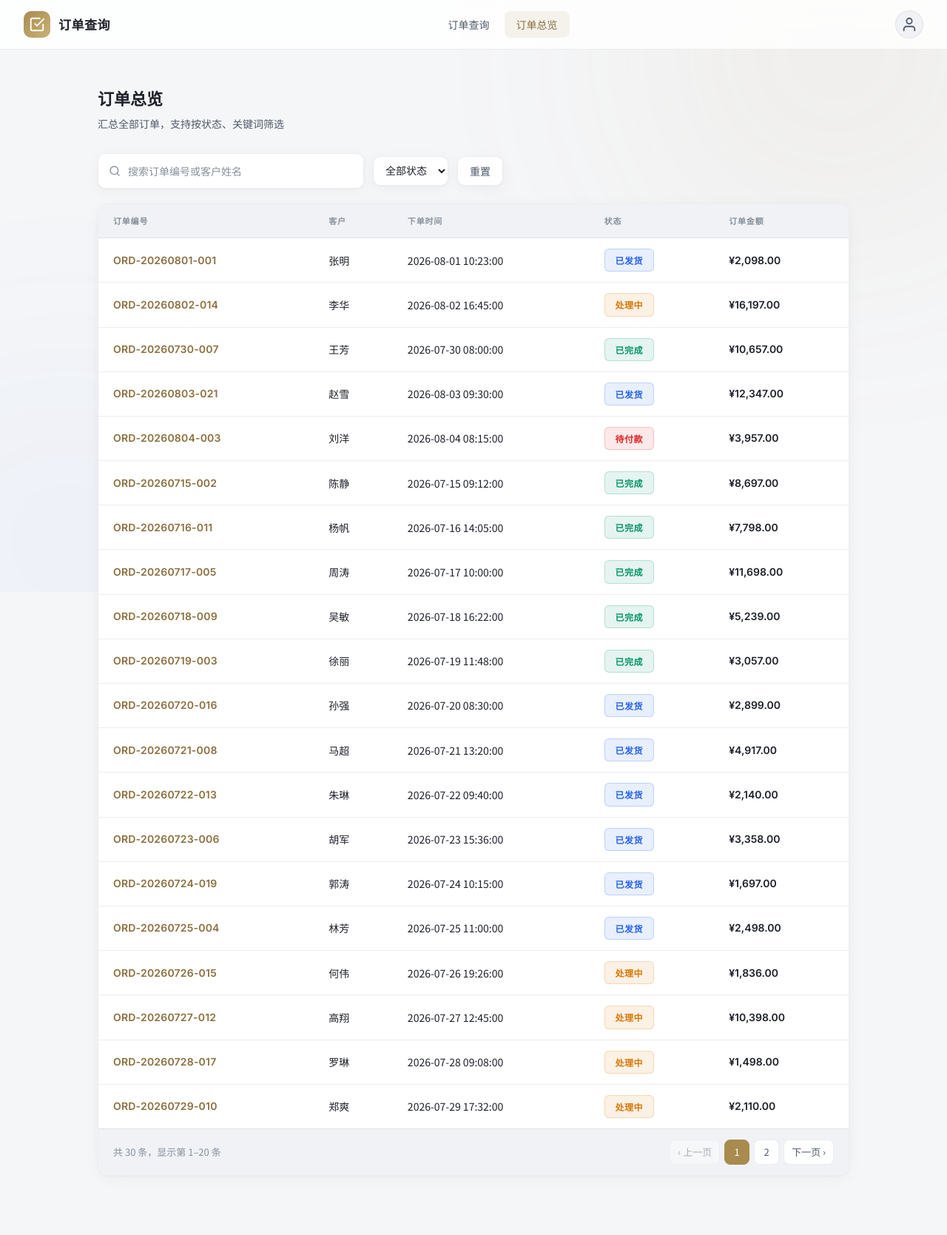
After one commit to cnkiddlin/order-management, a Flask app: page /orders in a window 1280 px wide. The commit adds this page. Shown: the whole page at 74% size. Run offline with Flask 3, Linux system fonts and the light colour scheme.

Commit message:
feat: 新增订单总览页面 (#1)
- 新增 GET /orders 路由，渲染订单总览页面 (orders.html)
- 新增 GET /api/orders 接口，支持按状态、关键词筛选及分页
- 新增 templates/orders.html：订单列表表格、筛选栏、分页控件
- 更新 templates/index.html：顶栏增加「订单总览」导航链接
- 更新 static/style.css：新增导航链接、筛选栏、订单表格及分页样式
- 更新 tests/test_app.py：新增 5 个订单总览相关测试用例

Closes #1

```diff
--- a/app.py
+++ b/app.py
@@ -36,12 +36,48 @@ def index():
     return render_template("index.html")
 
 
+@app.route("/orders")
+def orders_page():
+    return render_template("orders.html")
+
+
 @app.route("/api/order/<order_id>")
 def api_get_order(order_id):
     order = find_order(order_id)
     if order is None:
         return jsonify({"success": False, "message": "未找到该订单"}), 404
     return jsonify({"success": True, "data": order})
+
+
+@app.route("/api/orders")
+def api_list_orders():
+    orders = load_orders()
+    status_filter = (request.args.get("status") or "").strip()
+    keyword = (request.args.get("q") or "").strip().lower()
+    if status_filter:
+        orders = [o for o in orders if o.get("status") == status_filter]
+    if keyword:
+        orders = [
+            o for o in orders
+            if keyword in o.get("order_id", "").lower()
+            or keyword in o.get("customer", {}).get("name", "").lower()
+        ]
+    page = max(int(request.args.get("page", 1)), 1)
+    page_size = max(min(int(request.args.get("page_size", 20)), 100), 1)
+    total = len(orders)
+    start = (page - 1) * page_size
+    page_data = orders[start: start + page_size]
+    result = [
+        {
+            "order_id": o["order_id"],
+            "status": o["status"],
+            "total": o["total"],
+            "customer_name": o.get("customer", {}).get("name", ""),
+            "created_at": o.get("created_at", ""),
+        }
+        for o in page_data
+    ]
+    return jsonify({"success": True, "data": result, "total": total, "page": page, "page_size": page_size})
 
 
 @app.route("/api/orders/suggest")
--- a/static/style.css
+++ b/static/style.css
@@ -116,6 +116,33 @@ body {
   font-weight: 600;
   letter-spacing: 0.5px;
   color: var(--text-primary);
+}
+
+/* Top nav links */
+.topbar-nav {
+  display: flex;
+  align-items: center;
+  gap: 4px;
+}
+
+.nav-link {
+  padding: 7px 16px;
+  border-radius: 8px;
+  font-size: 14px;
+  font-weight: 500;
+  color: var(--text-secondary);
+  text-decoration: none;
+  transition: background 0.2s ease, color 0.2s ease;
+}
+
+.nav-link:hover {
+  background: var(--bg-soft);
+  color: var(--text-primary);
+}
+
+.nav-link.nav-link-active {
+  background: var(--accent-soft);
+  color: var(--accent-strong);
 }
 
 .user-icon {
@@ -725,3 +752,239 @@ body {
     justify-content: center;
   }
 }
+
+/* =============================
+   Orders overview page
+   ============================= */
+
+/* Filter bar */
+.filter-bar {
+  display: flex;
+  align-items: center;
+  flex-wrap: wrap;
+  gap: 12px;
+  margin-bottom: 20px;
+}
+
+.filter-input-wrap {
+  display: flex;
+  align-items: center;
+  flex: 1;
+  min-width: 200px;
+  max-width: 360px;
+  background: var(--bg-card);
+  border: 1px solid var(--border-color);
+  border-radius: 10px;
+  padding: 4px 4px 4px 14px;
+  transition: all 0.25s ease;
+  box-shadow: var(--shadow-card);
+}
+
+.filter-input-wrap:focus-within {
+  border-color: rgba(169, 139, 79, 0.45);
+  box-shadow: 0 0 0 3px var(--accent-soft), var(--shadow-card);
+}
+
+.filter-input-wrap input {
+  flex: 1;
+  background: transparent;
+  border: none;
+  outline: none;
+  color: var(--text-primary);
+  font-size: 14px;
+  font-family: inherit;
+  padding: 9px 10px;
+}
+
+.filter-input-wrap input::placeholder {
+  color: var(--text-muted);
+}
+
+.filter-select {
+  height: 40px;
+  padding: 0 12px;
+  border: 1px solid var(--border-color);
+  border-radius: 10px;
+  background: var(--bg-card);
+  color: var(--text-primary);
+  font-size: 14px;
+  font-family: inherit;
+  outline: none;
+  cursor: pointer;
+  box-shadow: var(--shadow-card);
+  transition: border-color 0.2s ease, box-shadow 0.2s ease;
+}
+
+.filter-select:focus {
+  border-color: rgba(169, 139, 79, 0.45);
+  box-shadow: 0 0 0 3px var(--accent-soft);
+}
+
+.filter-clear-btn {
+  height: 40px;
+  padding: 0 16px;
+  background: var(--bg-card);
+  color: var(--text-secondary);
+  border: 1px solid var(--border-color);
+  border-radius: 10px;
+  font-size: 14px;
+  font-family: inherit;
+  cursor: pointer;
+  box-shadow: var(--shadow-card);
+  transition: background 0.2s ease, color 0.2s ease;
+}
+
+.filter-clear-btn:hover {
+  background: var(--bg-soft);
+  color: var(--text-primary);
+}
+
+/* Orders table card */
+.orders-card {
+  background: var(--bg-card);
+  border: 1px solid var(--border-color);
+  border-radius: var(--radius);
+  overflow: hidden;
+  box-shadow: var(--shadow-card);
+}
+
+.orders-table-wrap {
+  overflow-x: auto;
+}
+
+.orders-table {
+  width: 100%;
+  border-collapse: collapse;
+}
+
+.orders-table thead th {
+  padding: 14px 20px;
+  text-align: left;
+  font-size: 11px;
+  font-weight: 600;
+  text-transform: uppercase;
+  letter-spacing: 0.8px;
+  color: var(--text-muted);
+  background: var(--bg-soft);
+  border-bottom: 1px solid var(--border-color);
+  white-space: nowrap;
+}
+
+.orders-table tbody tr {
+  transition: background 0.15s ease;
+}
+
+.orders-table tbody tr:hover {
+  background: var(--bg-card-hover);
+}
+
+.orders-table tbody td {
+  padding: 14px 20px;
+  font-size: 14px;
+  color: var(--text-primary);
+  border-bottom: 1px solid var(--border-color);
+  white-space: nowrap;
+}
+
+.orders-table tbody tr:last-child td {
+  border-bottom: none;
+}
+
+.orders-table .col-id {
+  font-family: 'Inter', monospace;
+  font-weight: 600;
+  letter-spacing: 0.2px;
+}
+
+.orders-table .col-id a {
+  color: var(--accent-strong);
+  text-decoration: none;
+}
+
+.orders-table .col-id a:hover {
+  text-decoration: underline;
+}
+
+.orders-table .col-amount {
+  font-weight: 600;
+  font-family: 'Inter', sans-serif;
+  color: var(--text-primary);
+}
+
+/* Empty table state */
+.table-empty {
+  padding: 60px 20px;
+  text-align: center;
+  color: var(--text-muted);
+  font-size: 14px;
+}
+
+/* Pagination */
+.pagination-bar {
+  display: flex;
+  align-items: center;
+  justify-content: space-between;
+  padding: 14px 20px;
+  border-top: 1px solid var(--border-color);
+  background: var(--bg-soft);
+  flex-wrap: wrap;
+  gap: 10px;
+}
+
+.pagination-info {
+  font-size: 13px;
+  color: var(--text-muted);
+}
+
+.pagination-btns {
+  display: flex;
+  gap: 6px;
+}
+
+.page-btn {
+  height: 34px;
+  min-width: 34px;
+  padding: 0 10px;
+  background: var(--bg-card);
+  border: 1px solid var(--border-color);
+  border-radius: 8px;
+  font-size: 13px;
+  font-family: inherit;
+  color: var(--text-secondary);
+  cursor: pointer;
+  transition: all 0.2s ease;
+}
+
+.page-btn:hover:not(:disabled) {
+  background: var(--accent-soft);
+  color: var(--accent-strong);
+  border-color: rgba(169, 139, 79, 0.3);
+}
+
+.page-btn:disabled {
+  opacity: 0.45;
+  cursor: not-allowed;
+}
+
+.page-btn.active {
+  background: var(--accent);
+  color: #fff;
+  border-color: var(--accent);
+}
+
+/* Page header */
+.page-header {
+  margin-bottom: 28px;
+}
+
+.page-header h1 {
+  font-size: 22px;
+  font-weight: 700;
+  color: var(--text-primary);
+  margin-bottom: 6px;
+}
+
+.page-header p {
+  font-size: 14px;
+  color: var(--text-secondary);
+}
--- a/templates/index.html
+++ b/templates/index.html
@@ -26,6 +26,10 @@
         </div>
         <span class="brand-name">订单查询</span>
       </div>
+      <nav class="topbar-nav">
+        <a href="/" class="nav-link nav-link-active">订单查询</a>
+        <a href="/orders" class="nav-link">订单总览</a>
+      </nav>
       <div class="user-icon" title="用户">
         <svg width="22" height="22" viewBox="0 0 24 24" fill="none" stroke="currentColor" stroke-width="2" stroke-linecap="round" stroke-linejoin="round">
           <path d="M20 21v-2a4 4 0 0 0-4-4H8a4 4 0 0 0-4 4v2"/>
--- /dev/null
+++ b/templates/orders.html
@@ -0,0 +1,202 @@
+<!DOCTYPE html>
+<html lang="zh-CN">
+<head>
+  <meta charset="UTF-8">
+  <meta name="viewport" content="width=device-width, initial-scale=1.0">
+  <title>订单总览 - 订单查询系统</title>
+  <link rel="preconnect" href="https://fonts.googleapis.com">
+  <link rel="preconnect" href="https://fonts.gstatic.com" crossorigin>
+  <link href="https://fonts.googleapis.com/css2?family=Noto+Sans+SC:wght@300;400;500;700&family=Inter:wght@300;400;500;600;700&display=swap" rel="stylesheet">
+  <link rel="stylesheet" href="/static/style.css">
+</head>
+<body>
+  <div class="bg-decoration">
+    <div class="glow glow-1"></div>
+    <div class="glow glow-2"></div>
+  </div>
+
+  <header class="topbar">
+    <div class="topbar-inner">
+      <div class="brand">
+        <div class="brand-icon">
+          <svg width="22" height="22" viewBox="0 0 24 24" fill="none" stroke="currentColor" stroke-width="2" stroke-linecap="round" stroke-linejoin="round">
+            <path d="M9 11l3 3L22 4"/>
+            <path d="M21 12v7a2 2 0 0 1-2 2H5a2 2 0 0 1-2-2V5a2 2 0 0 1 2-2h11"/>
+          </svg>
+        </div>
+        <span class="brand-name">订单查询</span>
+      </div>
+      <nav class="topbar-nav">
+        <a href="/" class="nav-link">订单查询</a>
+        <a href="/orders" class="nav-link nav-link-active">订单总览</a>
+      </nav>
+      <div class="user-icon" title="用户">
+        <svg width="22" height="22" viewBox="0 0 24 24" fill="none" stroke="currentColor" stroke-width="2" stroke-linecap="round" stroke-linejoin="round">
+          <path d="M20 21v-2a4 4 0 0 0-4-4H8a4 4 0 0 0-4 4v2"/>
+          <circle cx="12" cy="7" r="4"/>
+        </svg>
+      </div>
+    </div>
+  </header>
+
+  <main class="main-content">
+    <div class="page-header">
+      <h1>订单总览</h1>
+      <p>汇总全部订单，支持按状态、关键词筛选</p>
+    </div>
+
+    <!-- Filter bar -->
+    <div class="filter-bar">
+      <div class="filter-input-wrap">
+        <svg width="16" height="16" viewBox="0 0 24 24" fill="none" stroke="currentColor" stroke-width="2" stroke-linecap="round" stroke-linejoin="round" style="color:var(--text-muted);flex-shrink:0">
+          <circle cx="11" cy="11" r="8"/><path d="m21 21-4.3-4.3"/>
+        </svg>
+        <input id="keywordInput" type="text" placeholder="搜索订单编号或客户姓名" autocomplete="off">
+      </div>
+      <select id="statusSelect" class="filter-select">
+        <option value="">全部状态</option>
+        <option value="待付款">待付款</option>
+        <option value="处理中">处理中</option>
+        <option value="已发货">已发货</option>
+        <option value="已完成">已完成</option>
+      </select>
+      <button id="clearBtn" class="filter-clear-btn">重置</button>
+    </div>
+
+    <!-- Orders table card -->
+    <div class="orders-card">
+      <div class="orders-table-wrap">
+        <table class="orders-table">
+          <thead>
+            <tr>
+              <th>订单编号</th>
+              <th>客户</th>
+              <th>下单时间</th>
+              <th>状态</th>
+              <th>订单金额</th>
+            </tr>
+          </thead>
+          <tbody id="ordersTableBody">
+            <tr><td colspan="5" class="table-empty">加载中…</td></tr>
+          </tbody>
+        </table>
+      </div>
+      <div class="pagination-bar">
+        <span class="pagination-info" id="paginationInfo"></span>
+        <div class="pagination-btns" id="paginationBtns"></div>
+      </div>
+    </div>
+  </main>
+
+  <script>
+    const STATUS_MAP = {
+      '已发货': 'status-shipped',
+      '处理中': 'status-processing',
+      '已完成': 'status-complete',
+      '待付款': 'status-pending'
+    };
+
+    const keywordInput = document.getElementById('keywordInput');
+    const statusSelect = document.getElementById('statusSelect');
+    const clearBtn = document.getElementById('clearBtn');
+    const tableBody = document.getElementById('ordersTableBody');
+    const paginationInfo = document.getElementById('paginationInfo');
+    const paginationBtns = document.getElementById('paginationBtns');
+
+    let currentPage = 1;
+    const PAGE_SIZE = 20;
+    let debounceTimer = null;
+
+    function fmtCurrency(n) {
+      return '¥' + Number(n).toLocaleString('zh-CN', { minimumFractionDigits: 2, maximumFractionDigits: 2 });
+    }
+
+    function renderTable(orders) {
+      if (!orders.length) {
+        tableBody.innerHTML = '<tr><td colspan="5" class="table-empty">未找到符合条件的订单</td></tr>';
+        return;
+      }
+      tableBody.innerHTML = orders.map(function(o) {
+        var cls = STATUS_MAP[o.status] || 'status-default';
+        return '<tr>' +
+          '<td class="col-id"><a href="/?q=' + encodeURIComponent(o.order_id) + '">' + o.order_id + '</a></td>' +
+          '<td>' + (o.customer_name || '—') + '</td>' +
+          '<td>' + (o.created_at || '—') + '</td>' +
+          '<td><span class="status-badge ' + cls + '">' + o.status + '</span></td>' +
+          '<td class="col-amount">' + fmtCurrency(o.total) + '</td>' +
+          '</tr>';
+      }).join('');
+    }
+
+    function renderPagination(total, page, pageSize) {
+      var totalPages = Math.max(Math.ceil(total / pageSize), 1);
+      var start = (page - 1) * pageSize + 1;
+      var end = Math.min(page * pageSize, total);
+      paginationInfo.textContent = '共 ' + total + ' 条，显示第 ' + start + '–' + end + ' 条';
+
+      var btns = '';
+      btns += '<button class="page-btn" id="prevBtn" ' + (page <= 1 ? 'disabled' : '') + '>‹ 上一页</button>';
+      var rangeStart = Math.max(1, page - 2);
+      var rangeEnd = Math.min(totalPages, page + 2);
+      for (var p = rangeStart; p <= rangeEnd; p++) {
+        btns += '<button class="page-btn' + (p === page ? ' active' : '') + '" data-page="' + p + '">' + p + '</button>';
+      }
+      btns += '<button class="page-btn" id="nextBtn" ' + (page >= totalPages ? 'disabled' : '') + '>下一页 ›</button>';
+      paginationBtns.innerHTML = btns;
+
+      paginationBtns.querySelectorAll('[data-page]').forEach(function(btn) {
+        btn.addEventListener('click', function() { loadPage(parseInt(btn.getAttribute('data-page'))); });
+      });
+      var prev = paginationBtns.querySelector('#prevBtn');
+      var next = paginationBtns.querySelector('#nextBtn');
+      if (prev) prev.addEventListener('click', function() { loadPage(page - 1); });
+      if (next) next.addEventListener('click', function() { loadPage(page + 1); });
+    }
+
+    async function loadPage(page) {
+      currentPage = page;
+      var q = keywordInput.value.trim();
+      var status = statusSelect.value;
+      var url = '/api/orders?page=' + page + '&page_size=' + PAGE_SIZE;
+      if (q) url += '&q=' + encodeURIComponent(q);
+      if (status) url += '&status=' + encodeURIComponent(status);
+
+      tableBody.innerHTML = '<tr><td colspan="5" class="table-empty">加载中…</td></tr>';
+      try {
+        var res = await fetch(url);
+        var data = await res.json();
+        if (data.success) {
+          renderTable(data.data);
+          renderPagination(data.total, data.page, data.page_size);
+        } else {
+          tableBody.innerHTML = '<tr><td colspan="5" class="table-empty">加载失败，请刷新重试</td></tr>';
+        }
+      } catch (e) {
+        tableBody.innerHTML = '<tr><td colspan="5" class="table-empty">加载失败，请刷新重试</td></tr>';
+      }
+    }
+
+    function triggerFilter() {
+      clearTimeout(debounceTimer);
+      debounceTimer = setTimeout(function() { loadPage(1); }, 300);
+    }
+
+    keywordInput.addEventListener('input', triggerFilter);
+    statusSelect.addEventListener('change', function() { loadPage(1); });
+    clearBtn.addEventListener('click', function() {
+      keywordInput.value = '';
+      statusSelect.value = '';
+      loadPage(1);
+    });
+
+    // Handle ?q= from index page link
+    (function() {
+      var params = new URLSearchParams(window.location.search);
+      var q = params.get('q');
+      if (q) keywordInput.value = q;
+    })();
+
+    loadPage(1);
+  </script>
+</body>
+</html>
```
Also changed, not shown: tests/test_app.py (+39 -0 lines).
